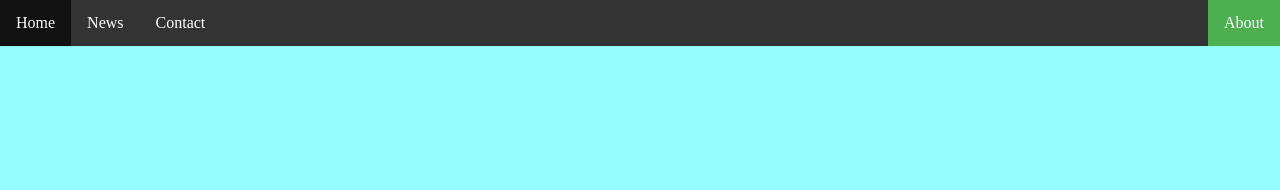
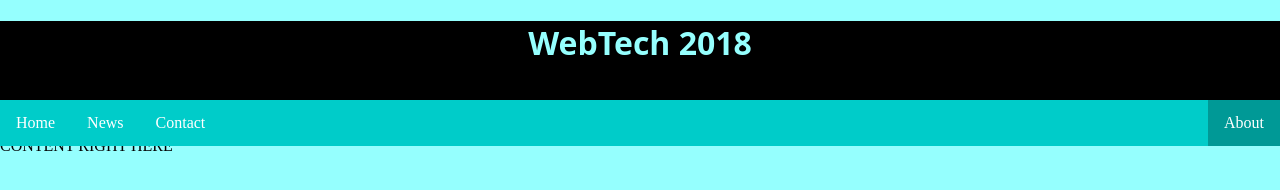
Before and after one commit to jhaylord18/webtech-website, a plain HTML site: page 9331A-G6/website/firstpage.html in a window 1280 px wide. Drawn offline with Linux system fonts and the light colour scheme.

Commit message:
added changes to firstpage.html and style2.css

```diff
--- a/9331A-G6/website/css/style2.css
+++ b/9331A-G6/website/css/style2.css
@@ -3,12 +3,27 @@ body {
     background-color: #95FFFE;
 }
 
+.title {
+    top: 0;
+    height: 100px;
+    background-color: black;
+}
+
+.title h1 {
+    text-align: center;
+    color: #95FFFE;
+    font-family: "Open Sans";
+}
+
 .menu_bar ul {
+    width: 100%;
+    top: 100px;
+    position: fixed;
     list-style-type: none;
     margin: 0;
     padding: 0;
     overflow: hidden;
-    background-color: #333;
+    background-color: #00ccc9;
 }
 
 .menu_bar li {
@@ -24,9 +39,9 @@ body {
 }
 
 .menu_bar li a:hover:not(.active) {
-    background-color: #111;
+    background-color: #009996;
 }
 
 .active {
-    background-color: #4CAF50;
+    background-color: #009996;
 }
--- a/9331A-G6/website/firstpage.html
+++ b/9331A-G6/website/firstpage.html
@@ -8,18 +8,20 @@
 
     <body>
         <div class="title">
+            <h1>WebTech 2018</h1>
         </div>
         <div class="menu_bar">
             <ul>
                 <li><a href="#home">Home</a></li>
                 <li><a href="#news">News</a></li>
                 <li><a href="#contact">Contact</a></li>
-                <li style="float:right"><a class="active" href="#about">About</a></li>
+                <li style="float:right"><a class="active" href="abbout.html">About</a></li>
             </ul>
         </div>
         <div class="header">
         </div>
         <div class="content">
+            <p>CONTENT RIGHT HERE</p>
         </div>
     </body>
 </html>
```
